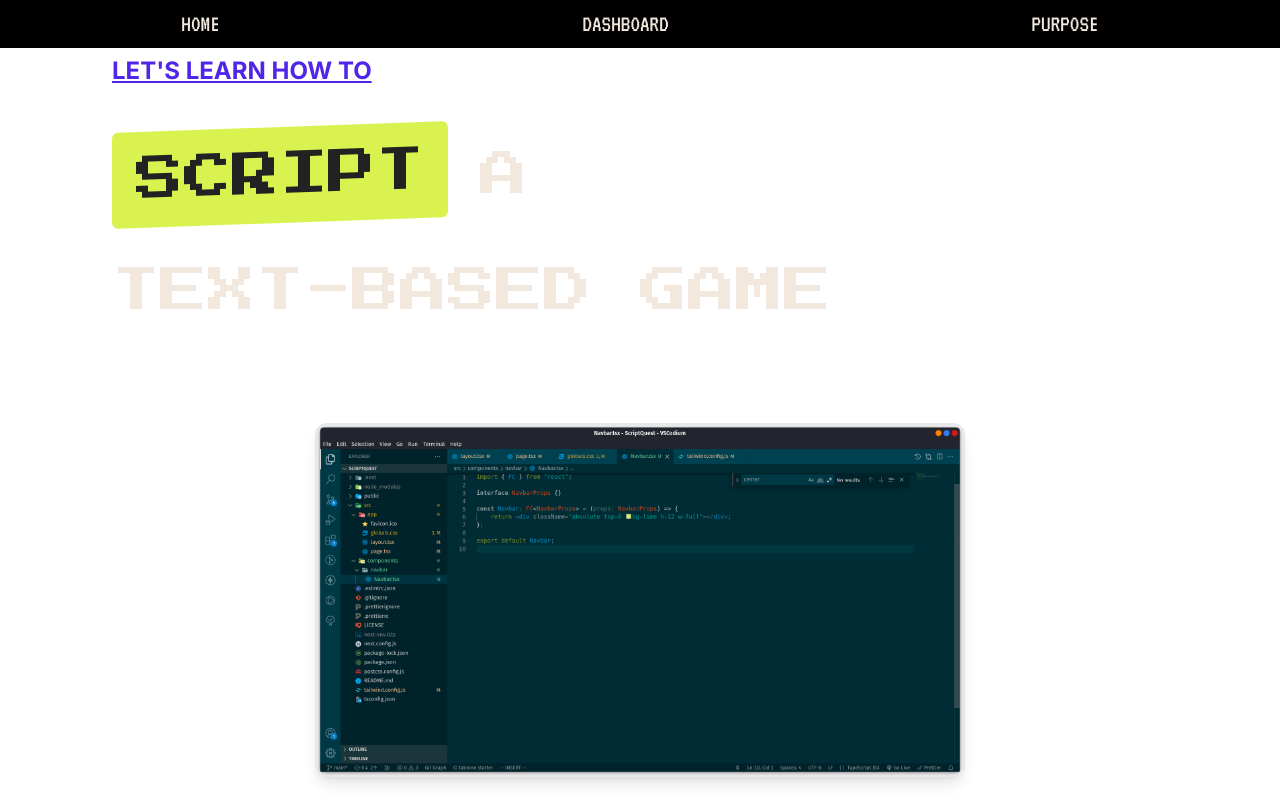
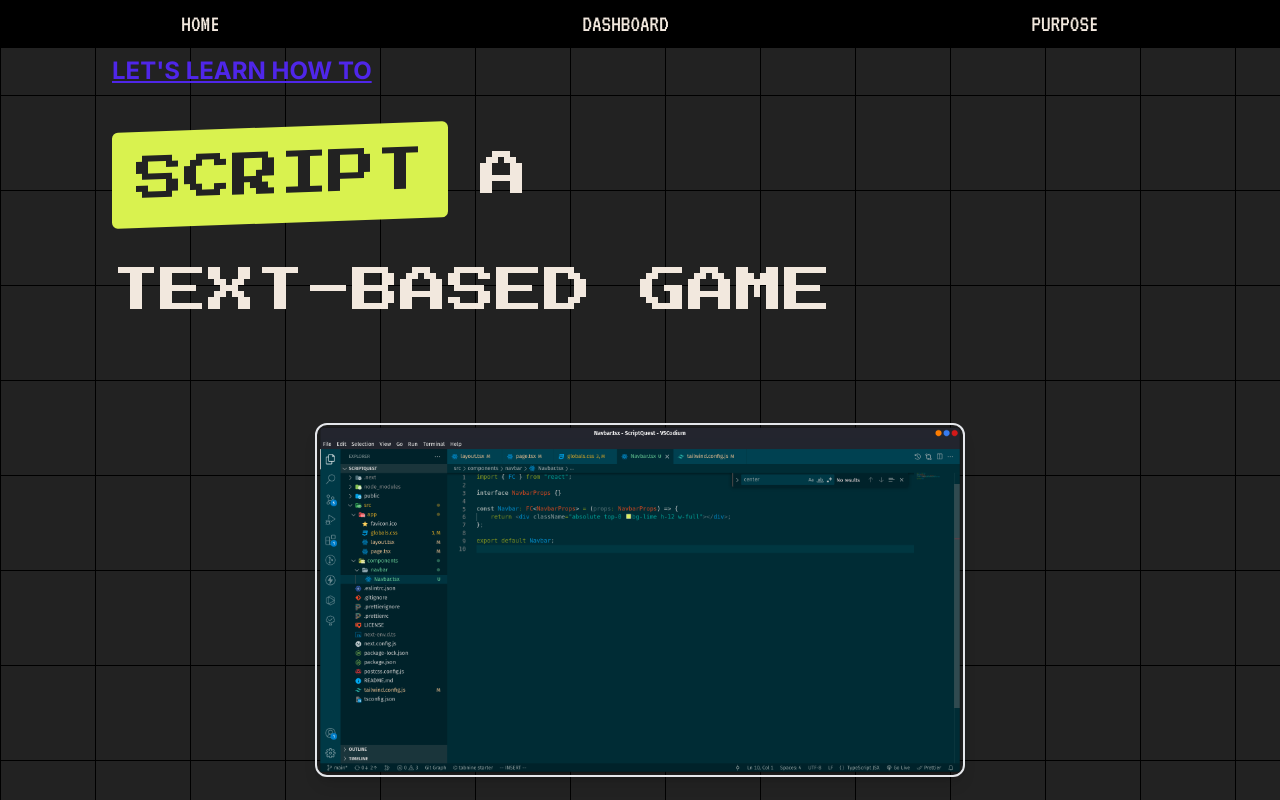
Before and after one commit to pewpewnor/ScriptQuest, a Next.js app: page / in a window 1280 px wide. Built offline with nearby package versions, Linux system fonts and the light colour scheme.

Commit message:
style: set default background for all pages

```diff
--- a/src/app/layout.tsx
+++ b/src/app/layout.tsx
@@ -19,7 +19,7 @@ const RootLayout: FC<RootLayoutProps> = (props: RootLayoutProps) => {
 	return (
 		<html lang="en">
 			<body className={inter.className}>
-				<div>
+				<div className="paper-grid min-h-screen bg-dark">
 					<Navbar />
 					{props.children}
 				</div>
```
